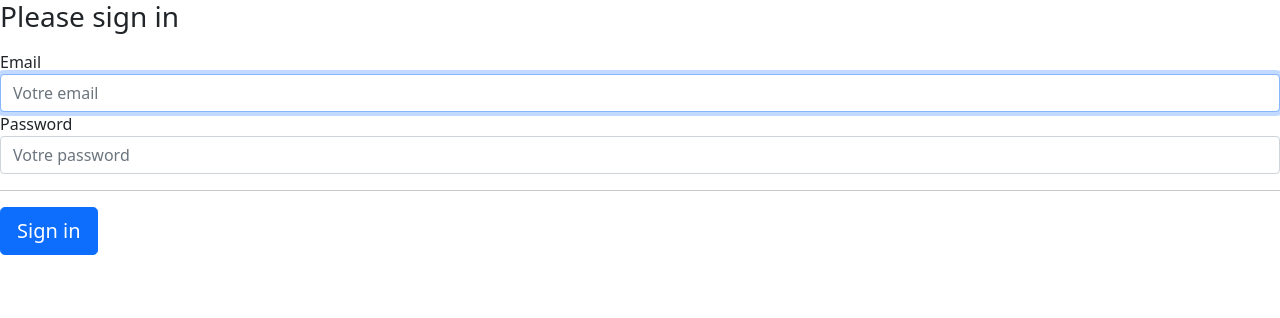
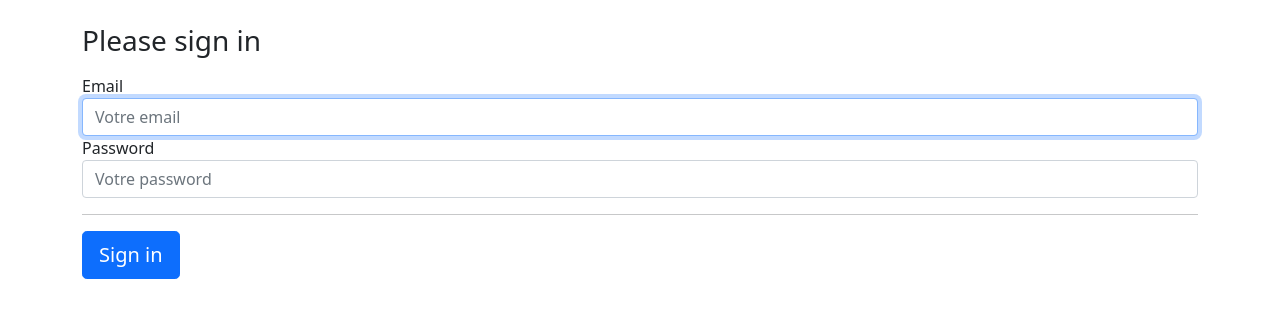
Before and after one commit to miron-proxi/social_connect, a Symfony app: template templates/security/login.html.twig in a window 1280 px wide. Shown: the top 318 px of the page. Run offline with Twig, Linux system fonts and the light colour scheme; the template is opened without the code that fills it, so the values that code supplies are empty; some libraries are stand-ins or nearby versions.

Commit message:
updated login page class

```diff
--- a/templates/security/login.html.twig
+++ b/templates/security/login.html.twig
@@ -3,6 +3,7 @@
 {% block title %}Se connecter!{% endblock %}
 
 {% block content %}
+<div class="container mt-4">
     <form method="post">
         {% if error %}
             <div class="alert alert-danger">{{ error.messageKey|trans(error.messageData, 'security') }}</div>
@@ -36,4 +37,5 @@
             Sign in
         </button>
     </form>
+<div>
 {% endblock %}
```
Lines whose indentation alone changed are shown as unchanged.
